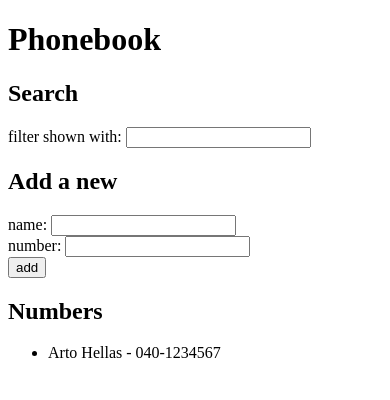
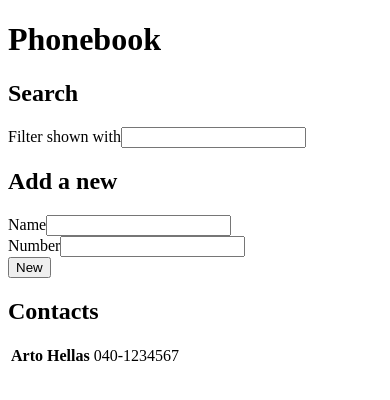
Before and after one commit to LageCode/FullStackOpen, a React (Vite) app in the folder part2/phonebook/: page / in a window 390 px wide. Shown: the top 400 px of the page. Built offline with nearby package versions, Linux system fonts and the light colour scheme.

Commit message:
impl: part2 - 2.10 | Phonebook step5, separate components

```diff
--- a/part2/phonebook/src/App.jsx
+++ b/part2/phonebook/src/App.jsx
@@ -1,53 +1,74 @@
 import { useState } from 'react'
 
-const App = () => {
-  const [persons, setPersons] = useState([
-    { name: 'Arto Hellas', number: '040-1234567' }
-  ])
-  const [searchedString, setSearchedString] = useState('')
-  const [newName, setNewName] = useState('')
-  const [newNumber, setNewNumber] = useState('')
+const InputField = ({ name, val, setVal }) => <div>
+  <label htmlFor={`${name}-input-id`}>{name}</label>
+  <input id={`${name}-input-id`} value={val} onChange={(event) => setVal(event.target.value)} />
+</div>
 
-  const addContact = (contact) => {
-    if (persons.filter(p => p.name.toLocaleLowerCase() === contact.name.toLocaleLowerCase()).length > 0) {
-      alert(`${contact.name} is already in the phonebook !`)
-      return
-    }
+const FilterField = ({ filterString, setFilterString }) => <div>
+  <h2>Search</h2>
+  <InputField name={"Filter shown with"} val={filterString} setVal={setFilterString} />
+</div>
 
-    const newPersons = [...persons, { name: contact.name, number: contact.number }]
+const NewContactForm = ({ addContactAction }) => {
+  const [name, setName] = useState("");
+  const [number, setNumber] = useState("");
+
+  const onFormSubmit = (event) => {
+    event.preventDefault()
+    addContactAction({ name, number })
+    setName("");
+    setNumber("");
+  }
+
+  return (
+    <div>
+      <h2>Add a new</h2>
+      <form onSubmit={onFormSubmit}>
+        <InputField name={"Name"} val={name} setVal={setName} />
+        <InputField name={"Number"} val={number} setVal={setNumber} />
+        <button type='submit'>New</button>
+      </form>
+    </div>
+  )
+}
+
+const ContactList = ({ contacts, filterString }) => <div>
+  <h2>Contacts</h2>
+  <table>
+    <tbody>
+      {contacts
+        .filter(c => c.name.toLocaleLowerCase().includes(filterString.toLocaleLowerCase()))
+        .map((c, i) => <tr key={i}>
+          <th>{c.name}</th><td>{c.number}</td>
+        </tr>)}
+    </tbody>
+  </table>
+</div>
+
+const Phonebook = () => {
+  const [persons, setPersons] = useState([{ name: 'Arto Hellas', number: '040-1234567' }])
+  const [filterString, setFilterString] = useState("")
+
+  const addContactAction = ({ name, number }) => {
+    const newPersons = [...persons, { name, number }]
     setPersons(newPersons)
   }
 
-  const onFormSubmit = (event) => {
-    event.preventDefault()
-    addContact({ name: newName, number: newNumber })
-  }
+  return(
+    <div>
+      <h1>Phonebook</h1>
+      <FilterField filterString={filterString} setFilterString={setFilterString} />
+      <NewContactForm addContactAction={addContactAction} />
+      <ContactList contacts={persons} filterString={filterString} />
+    </div>
+  )
+}
 
-  const onNameChange = (event) => setNewName(event.target.value)
-  const onNumberChange = (event) => setNewNumber(event.target.value)
-  const onSearchedStringChange = (event) => setSearchedString(event.target.value)
-
+const App = () => {
   return (
     <div>
-      <h1>Phonebook</h1>
-      <h2>Search</h2>
-      <div>
-        filter shown with: <input value={searchedString} onChange={onSearchedStringChange} />
-      </div>
-      <h2>Add a new</h2>
-      <form onSubmit={onFormSubmit}>
-        <div>
-          name: <input value={newName} onChange={onNameChange} /><br />
-          number: <input value={newNumber} onChange={onNumberChange} />
-        </div>
-        <div>
-          <button type="submit">add</button>
-        </div>
-      </form>
-      <h2>Numbers</h2>
-      <ul>
-        {persons.filter(p => p.name.toLocaleLowerCase().includes(searchedString.toLocaleLowerCase())).map((p, i) => <li key={i}>{p.name} - {p.number}</li>)}
-      </ul>
+      <Phonebook />
     </div>
   )
 }
```
